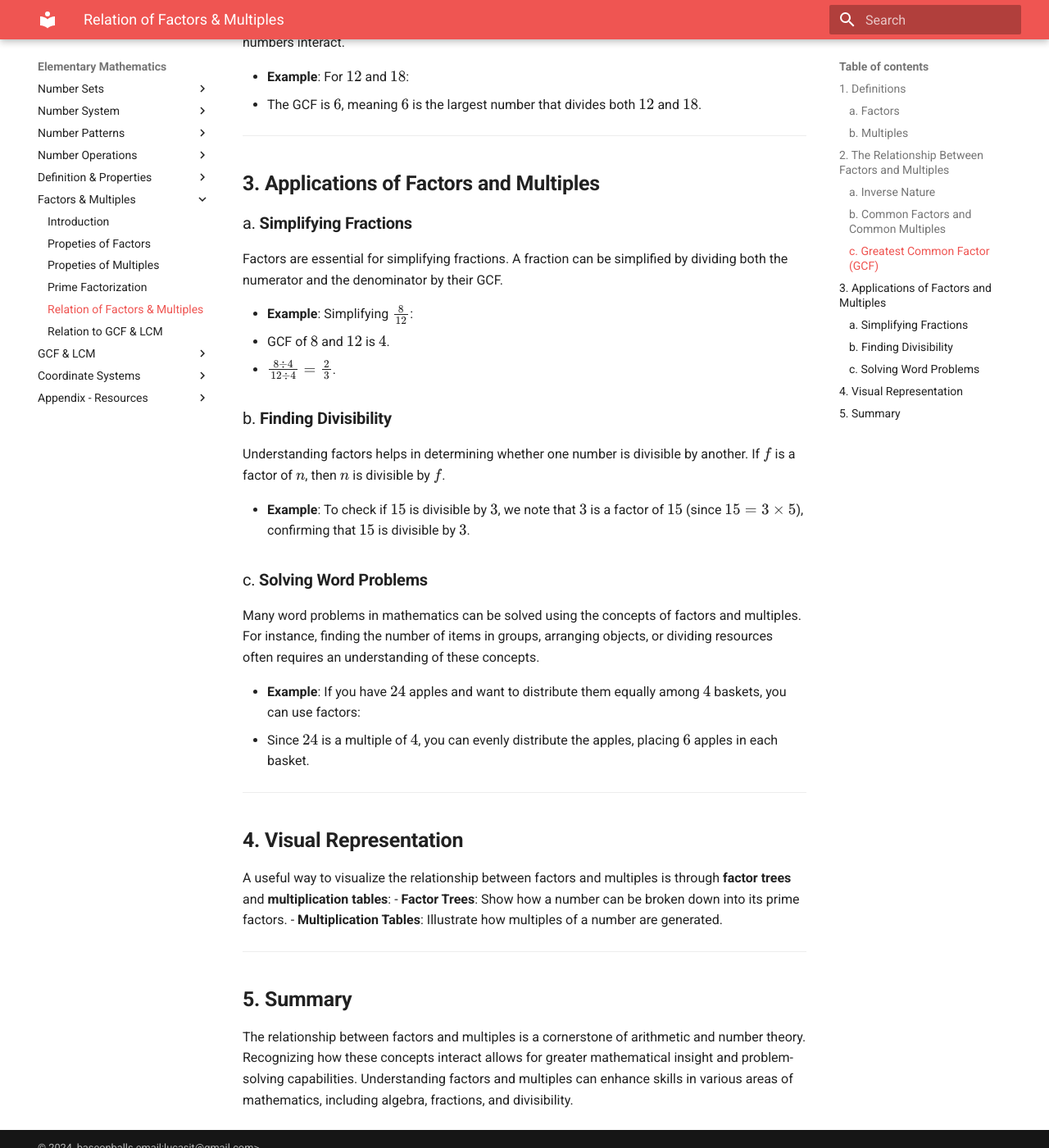
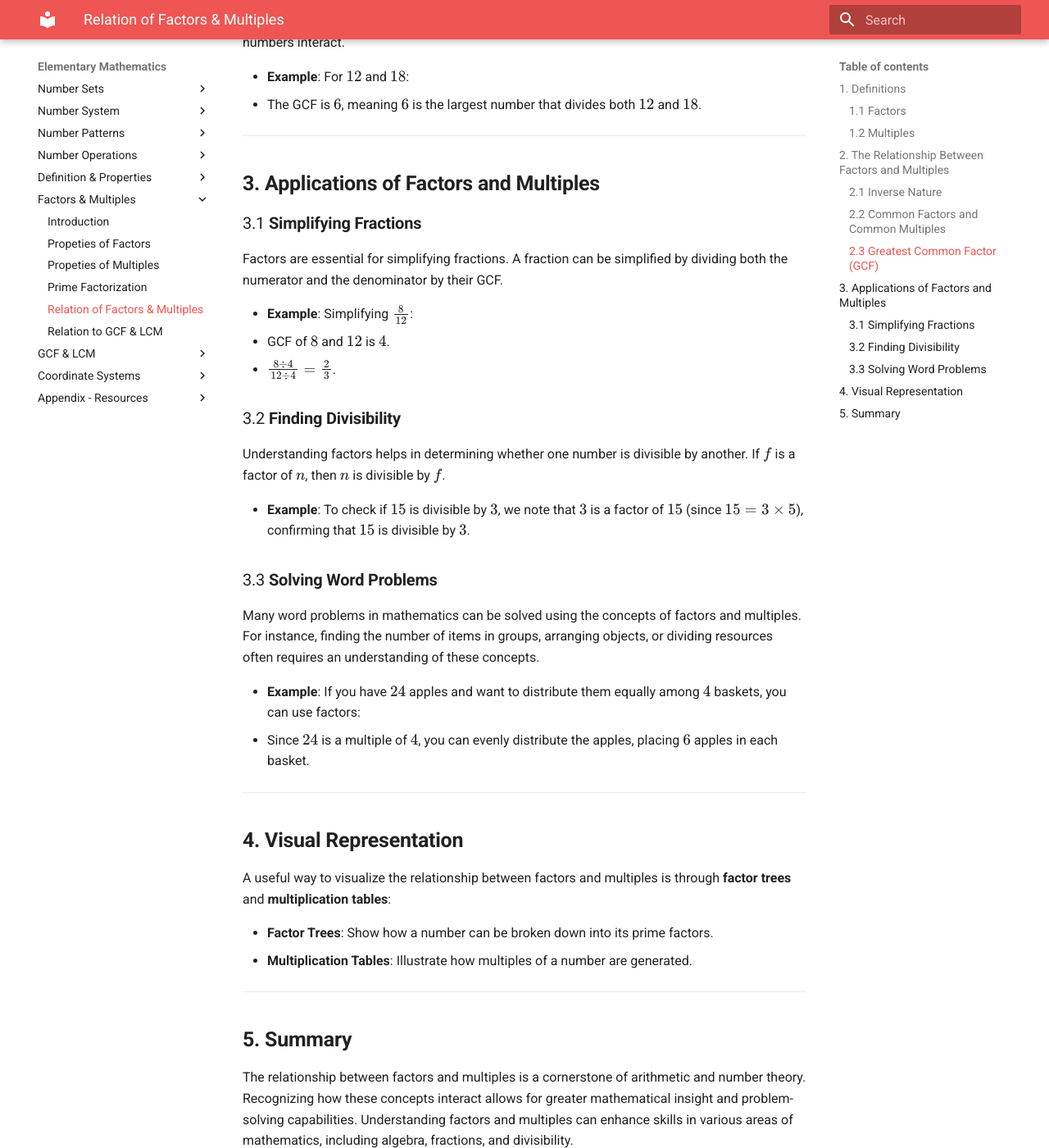
Before and after one commit to baseonballs/mpower-sitedocs, an MkDocs documentation site: the page built from site-docs/mathematics/elem/core-concepts/factors-multiples/relation-factors-multiples.md, in a window 1280 px wide and 1400 px high, scrolled down 1638 px. Shown: the whole window at 82% size. Built offline with MkDocs 1.6.1 and Material for MkDocs 9.7.7, drawn with Linux system fonts in a browser that asks for light colours; formulas are drawn with MathJax 3; some of the changed text lies outside the part shown.

Commit message:
fixing formatting of relation factors and multiples

```diff
--- a/site-docs/mathematics/elem/core-concepts/factors-multiples/relation-factors-multiples.md
+++ b/site-docs/mathematics/elem/core-concepts/factors-multiples/relation-factors-multiples.md
@@ -6,7 +6,7 @@
 
 ## **1. Definitions**
 
-### a. **Factors**
+### 1.1 **Factors**
 A **factor** of a number \(n\) is any integer \(f\) that divides \(n\) without leaving a remainder. In other words, if \(n\) can be expressed as \(n = f \times k\) for some integer \(k\), then \(f\) is a factor of \(n\).
 
 - **Example**:
@@ -15,7 +15,7 @@ A **factor** of a number \(n\) is any integer \(f\) that divides \(n\) without l
     - \(12 = 2 \times 6\)
     - \(12 = 3 \times 4\)
 
-### b. **Multiples**
+### 1.2 **Multiples**
 A **multiple** of a number \(n\) is any integer that can be expressed as \(n \times k\) for some integer \(k\). In other words, a multiple is a number that is obtained by multiplying \(n\) by an integer.
 
 - **Example**:
@@ -28,7 +28,7 @@ A **multiple** of a number \(n\) is any integer that can be expressed as \(n \ti
 
 ## **2. The Relationship Between Factors and Multiples**
 
-#### a. **Inverse Nature**
+#### 2.1 **Inverse Nature**
 Factors and multiples are inverse operations:
 - If \(f\) is a factor of \(n\), then \(n\) is a multiple of \(f\).
 - Conversely, if \(n\) is a multiple of \(f\), then \(f\) is a factor of \(n\).
@@ -37,14 +37,14 @@ Factors and multiples are inverse operations:
 - \(3\) is a factor of \(12\) because \(12 \div 3 = 4\).
 - \(12\) is a multiple of \(3\) because \(3 \times 4 = 12\).
 
-### b. **Common Factors and Common Multiples**
+### 2.2 **Common Factors and Common Multiples**
 - **Common Factors**: The factors that two or more numbers share.
   - **Example**: The common factors of \(12\) and \(18\) are \(1, 2, 3, 6\).
 
 - **Least Common Multiple (LCM)**: The smallest multiple that two or more numbers share.
   - **Example**: The LCM of \(12\) and \(18\) is \(36\) because \(36\) is the smallest number that is a multiple of both \(12\) and \(18\).
 
-### c. **Greatest Common Factor (GCF)**
+### 2.3 **Greatest Common Factor (GCF)**
 The greatest common factor (GCF) is the largest factor that two or more numbers share. The GCF relates directly to the concept of multiples, as it provides insight into how multiples of these numbers interact.
 
 - **Example**: For \(12\) and \(18\):
@@ -54,19 +54,19 @@ The greatest common factor (GCF) is the largest factor that two or more numbers
 
 ## **3. Applications of Factors and Multiples**
 
-### a. **Simplifying Fractions**
+### 3.1 **Simplifying Fractions**
 Factors are essential for simplifying fractions. A fraction can be simplified by dividing both the numerator and the denominator by their GCF.
 
 - **Example**: Simplifying \(\frac{8}{12}\):
   - GCF of \(8\) and \(12\) is \(4\).
   - \(\frac{8 \div 4}{12 \div 4} = \frac{2}{3}\).
 
-### b. **Finding Divisibility**
+### 3.2 **Finding Divisibility**
 Understanding factors helps in determining whether one number is divisible by another. If \(f\) is a factor of \(n\), then \(n\) is divisible by \(f\).
 
 - **Example**: To check if \(15\) is divisible by \(3\), we note that \(3\) is a factor of \(15\) (since \(15 = 3 \times 5\)), confirming that \(15\) is divisible by \(3\).
 
-### c. **Solving Word Problems**
+### 3.3 **Solving Word Problems**
 Many word problems in mathematics can be solved using the concepts of factors and multiples. For instance, finding the number of items in groups, arranging objects, or dividing resources often requires an understanding of these concepts.
 
 - **Example**: If you have \(24\) apples and want to distribute them equally among \(4\) baskets, you can use factors:
@@ -76,6 +76,7 @@ Many word problems in mathematics can be solved using the concepts of factors an
 
 ## **4. Visual Representation**
 A useful way to visualize the relationship between factors and multiples is through **factor trees** and **multiplication tables**:
+
 - **Factor Trees**: Show how a number can be broken down into its prime factors.
 - **Multiplication Tables**: Illustrate how multiples of a number are generated.
 
```
